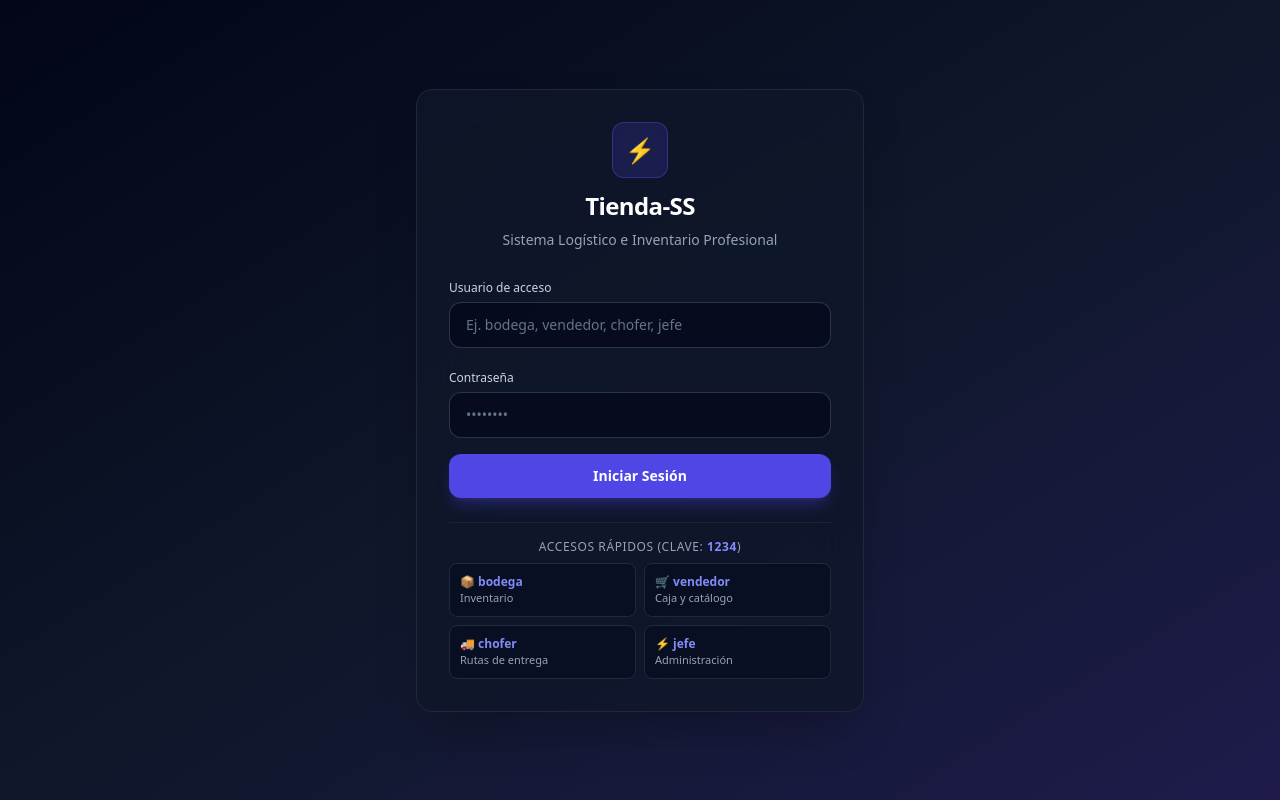
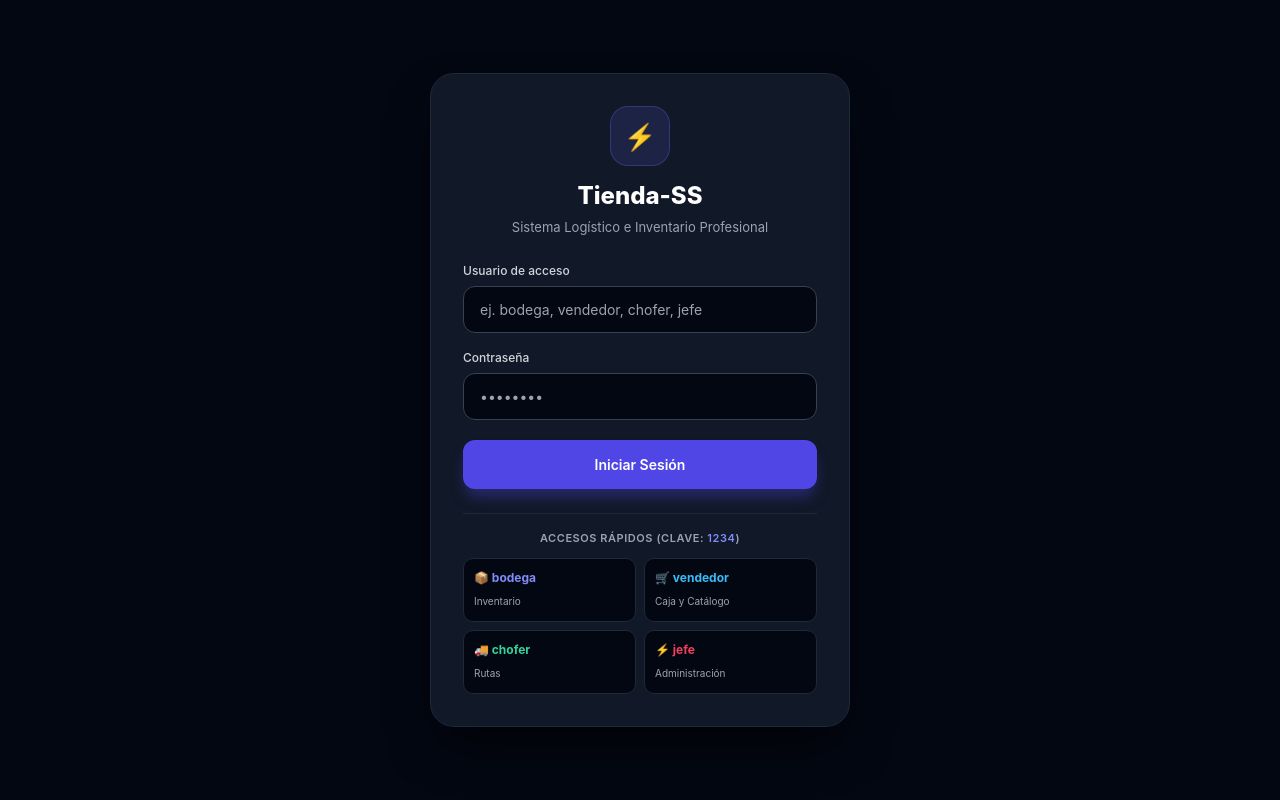
Before and after one commit to elprofenica505-ai/Tienda-SS, a Next.js app: page / in a window 1280 px wide. Built offline with nearby package versions, Linux system fonts and the light colour scheme.

Commit message:
Update page.tsx

```diff
--- a/app/page.tsx
+++ b/app/page.tsx
@@ -21,85 +21,158 @@ export default function TiendaSSApp() {
     ) {
       setRol(userClean);
     } else {
-      setError('Credenciales incorrectas. Verifica tu usuario y contraseña (1234).');
+      setError('Credenciales incorrectas. Usa clave: 1234');
     }
   };
 
   if (!rol) {
     return (
-      <main className="min-h-screen bg-gradient-to-br from-slate-950 via-slate-900 to-indigo-950 flex items-center justify-center p-4">
-        <div className="w-full max-w-md bg-slate-900/80 backdrop-blur-xl border border-slate-800 rounded-2xl shadow-2xl p-8 space-y-6">
+      <main style={{
+        minHeight: '100vh',
+        backgroundColor: '#030712',
+        display: 'flex',
+        alignItems: 'center',
+        justifyContent: 'center',
+        padding: '16px',
+        fontFamily: '-apple-system, BlinkMacSystemFont, "Segoe UI", Roboto, Helvetica, Arial, sans-serif'
+      }}>
+        <div style={{
+          width: '100%',
+          maxWidth: '420px',
+          backgroundColor: '#111827',
+          border: '1px solid #1f2937',
+          borderRadius: '24px',
+          boxShadow: '0 25px 50px -12px rgba(0, 0, 0, 0.7)',
+          padding: '32px',
+          boxSizing: 'border-box'
+        }}>
 
-          {/* Encabezado */}
-          <div className="text-center space-y-2">
-            <div className="inline-flex items-center justify-center w-14 h-14 rounded-xl bg-indigo-600/20 border border-indigo-500/30 text-indigo-400 text-2xl font-bold mb-1 shadow-inner">
+          {/* Logo e Icono */}
+          <div style={{ textAlign: 'center', marginBottom: '24px' }}>
+            <div style={{
+              display: 'inline-flex',
+              alignItems: 'center',
+              justifyContent: 'center',
+              width: '60px',
+              height: '60px',
+              borderRadius: '18px',
+              backgroundColor: 'rgba(99, 102, 241, 0.15)',
+              border: '1px solid rgba(99, 102, 241, 0.3)',
+              color: '#818cf8',
+              fontSize: '26px',
+              marginBottom: '12px'
+            }}>
               ⚡
             </div>
-            <h1 className="text-2xl font-extrabold tracking-tight text-white">Tienda-SS</h1>
-            <p className="text-sm text-slate-400">Sistema Logístico e Inventario Profesional</p>
+            <h1 style={{ color: '#ffffff', fontSize: '24px', fontWeight: 800, margin: '0 0 4px 0' }}>Tienda-SS</h1>
+            <p style={{ color: '#9ca3af', fontSize: '13px', margin: 0 }}>Sistema Logístico e Inventario Profesional</p>
           </div>
 
-          {/* Formulario de Acceso */}
-          <form onSubmit={handleLogin} className="space-y-4">
+          {/* Formulario */}
+          <form onSubmit={handleLogin} style={{ display: 'flex', flexDirection: 'column', gap: '16px' }}>
             {error && (
-              <div className="bg-rose-500/10 border border-rose-500/30 text-rose-400 text-xs p-3 rounded-xl text-center">
+              <div style={{
+                backgroundColor: 'rgba(244, 63, 94, 0.1)',
+                border: '1px solid rgba(244, 63, 94, 0.3)',
+                color: '#fb7185',
+                fontSize: '12px',
+                padding: '12px',
+                borderRadius: '12px',
+                textAlign: 'center'
+              }}>
                 {error}
               </div>
             )}
 
-            <div className="space-y-1">
-              <label className="text-xs font-medium text-slate-300">Usuario de acceso</label>
+            <div>
+              <label style={{ display: 'block', color: '#d1d5db', fontSize: '12px', fontWeight: 500, marginBottom: '6px' }}>
+                Usuario de acceso
+              </label>
               <input
                 type="text"
-                placeholder="Ej. bodega, vendedor, chofer, jefe"
+                placeholder="ej. bodega, vendedor, chofer, jefe"
                 value={usuario}
                 onChange={(e) => setUsuario(e.target.value)}
-                className="w-full bg-slate-950/60 border border-slate-700/80 rounded-xl px-4 py-3 text-sm text-white placeholder-slate-500 focus:outline-none focus:border-indigo-500 focus:ring-1 focus:ring-indigo-500 transition"
+                style={{
+                  width: '100%',
+                  backgroundColor: '#030712',
+                  border: '1px solid #374151',
+                  borderRadius: '12px',
+                  padding: '12px 16px',
+                  fontSize: '14px',
+                  color: '#ffffff',
+                  boxSizing: 'border-box',
+                  outline: 'none'
+                }}
                 required
               />
             </div>
 
-            <div className="space-y-1">
-              <label className="text-xs font-medium text-slate-300">Contraseña</label>
+            <div>
+              <label style={{ display: 'block', color: '#d1d5db', fontSize: '12px', fontWeight: 500, marginBottom: '6px' }}>
+                Contraseña
+              </label>
               <input
                 type="password"
                 placeholder="••••••••"
                 value={password}
                 onChange={(e) => setPassword(e.target.value)}
-                className="w-full bg-slate-950/60 border border-slate-700/80 rounded-xl px-4 py-3 text-sm text-white placeholder-slate-500 focus:outline-none focus:border-indigo-500 focus:ring-1 focus:ring-indigo-500 transition"
+                style={{
+                  width: '100%',
+                  backgroundColor: '#030712',
+                  border: '1px solid #374151',
+                  borderRadius: '12px',
+                  padding: '12px 16px',
+                  fontSize: '14px',
+                  color: '#ffffff',
+                  boxSizing: 'border-box',
+                  outline: 'none'
+                }}
                 required
               />
             </div>
 
             <button
               type="submit"
-              className="w-full bg-indigo-600 hover:bg-indigo-500 active:scale-[0.99] text-white font-semibold rounded-xl py-3 text-sm shadow-lg shadow-indigo-600/30 transition duration-200"
+              style={{
+                width: '100%',
+                backgroundColor: '#4f46e5',
+                color: '#ffffff',
+                fontWeight: 600,
+                borderRadius: '12px',
+                padding: '14px',
+                fontSize: '14px',
+                border: 'none',
+                cursor: 'pointer',
+                boxShadow: '0 10px 15px -3px rgba(79, 70, 229, 0.4)',
+                marginTop: '4px'
+              }}
             >
               Iniciar Sesión
             </button>
           </form>
 
-          {/* Accesos rápidos de prueba */}
-          <div className="border-t border-slate-800/80 pt-4 space-y-2">
-            <p className="text-xs font-medium text-slate-400 text-center uppercase tracking-wider">
-              Accesos rápidos (Clave: <span className="text-indigo-400 font-bold">1234</span>)
+          {/* Accesos rápidos visuales y ordenados */}
+          <div style={{ borderTop: '1px solid #1f2937', marginTop: '24px', paddingTop: '16px' }}>
+            <p style={{ color: '#9ca3af', fontSize: '11px', textAlign: 'center', textTransform: 'uppercase', letterSpacing: '0.05em', marginBottom: '12px', fontWeight: 600 }}>
+              Accesos rápidos (Clave: <span style={{ color: '#818cf8' }}>1234</span>)
             </p>
-            <div className="grid grid-cols-2 gap-2 text-xs">
-              <div className="bg-slate-950/40 border border-slate-800 p-2.5 rounded-lg">
-                <span className="font-bold text-indigo-400 block">📦 bodega</span>
-                <span className="text-slate-400 text-[11px]">Inventario</span>
+            <div style={{ display: 'grid', gridTemplateColumns: '1fr 1fr', gap: '8px' }}>
+              <div style={{ backgroundColor: '#030712', border: '1px solid #1f2937', padding: '10px', borderRadius: '10px' }}>
+                <span style={{ color: '#818cf8', fontWeight: 700, fontSize: '12px', display: 'block' }}>📦 bodega</span>
+                <span style={{ color: '#9ca3af', fontSize: '10px' }}>Inventario</span>
               </div>
-              <div className="bg-slate-950/40 border border-slate-800 p-2.5 rounded-lg">
-                <span className="font-bold text-indigo-400 block">🛒 vendedor</span>
-                <span className="text-slate-400 text-[11px]">Caja y catálogo</span>
+              <div style={{ backgroundColor: '#030712', border: '1px solid #1f2937', padding: '10px', borderRadius: '10px' }}>
+                <span style={{ color: '#38bdf8', fontWeight: 700, fontSize: '12px', display: 'block' }}>🛒 vendedor</span>
+                <span style={{ color: '#9ca3af', fontSize: '10px' }}>Caja y Catálogo</span>
               </div>
-              <div className="bg-slate-950/40 border border-slate-800 p-2.5 rounded-lg">
-                <span className="font-bold text-indigo-400 block">🚚 chofer</span>
-                <span className="text-slate-400 text-[11px]">Rutas de entrega</span>
+              <div style={{ backgroundColor: '#030712', border: '1px solid #1f2937', padding: '10px', borderRadius: '10px' }}>
+                <span style={{ color: '#34d399', fontWeight: 700, fontSize: '12px', display: 'block' }}>🚚 chofer</span>
+                <span style={{ color: '#9ca3af', fontSize: '10px' }}>Rutas</span>
               </div>
-              <div className="bg-slate-950/40 border border-slate-800 p-2.5 rounded-lg">
-                <span className="font-bold text-indigo-400 block">⚡ jefe</span>
-                <span className="text-slate-400 text-[11px]">Administración</span>
+              <div style={{ backgroundColor: '#030712', border: '1px solid #1f2937', padding: '10px', borderRadius: '10px' }}>
+                <span style={{ color: '#f43f5e', fontWeight: 700, fontSize: '12px', display: 'block' }}>⚡ jefe</span>
+                <span style={{ color: '#9ca3af', fontSize: '10px' }}>Administración</span>
               </div>
             </div>
           </div>
@@ -110,11 +183,20 @@ export default function TiendaSSApp() {
   }
 
   return (
-    <div className="relative min-h-screen bg-slate-950">
-      <div className="absolute top-4 right-4 z-50">
+    <div style={{ position: 'relative', minHeight: '100vh', backgroundColor: '#030712' }}>
+      <div style={{ position: 'absolute', top: '16px', right: '16px', zIndex: 50 }}>
         <button
           onClick={() => setRol(null)}
-          className="bg-slate-800 hover:bg-slate-700 text-slate-200 border border-slate-700 px-4 py-2 rounded-xl text-xs font-medium shadow-md transition"
+          style={{
+            backgroundColor: '#1f2937',
+            color: '#e5e7eb',
+            border: '1px solid #374151',
+            padding: '8px 16px',
+            borderRadius: '10px',
+            fontSize: '12px',
+            fontWeight: 500,
+            cursor: 'pointer'
+          }}
         >
           🚪 Cerrar Sesión
         </button>
@@ -124,20 +206,20 @@ export default function TiendaSSApp() {
       {rol === 'vendedor' && <ModuloVentas />}
       {rol === 'chofer' && <ModuloChofer />}
       {rol === 'jefe' && (
-        <div className="min-h-screen bg-slate-900 text-slate-100 p-8 flex flex-col items-center justify-center space-y-6">
-          <div className="max-w-xl w-full bg-slate-800 border border-slate-700 p-8 rounded-2xl shadow-xl text-center space-y-4">
-            <h1 className="text-3xl font-bold text-indigo-400">Panel General de Administración</h1>
-            <p className="text-slate-300 text-sm">
-              Bienvenido al núcleo de control gerencial de Tienda-SS. Desde aquí supervisas operaciones globales, finanzas y logística.
+        <div style={{ minHeight: '100vh', backgroundColor: '#030712', color: '#f3f4f6', padding: '32px', display: 'flex', alignItems: 'center', justifyContent: 'center' }}>
+          <div style={{ maxWidth: '500px', width: '100%', backgroundColor: '#111827', border: '1px solid #1f2937', padding: '32px', borderRadius: '20px', textAlign: 'center' }}>
+            <h1 style={{ color: '#818cf8', fontSize: '24px', fontWeight: 'bold', marginBottom: '12px' }}>Panel General de Administración</h1>
+            <p style={{ color: '#9ca3af', fontSize: '14px', lineHeight: 1.5, marginBottom: '24px' }}>
+              Bienvenido al núcleo operativo general de Tienda-SS. Supervisión general y métricas en tiempo real.
             </p>
-            <div className="grid grid-cols-2 gap-4 pt-4">
-              <div className="bg-slate-900 p-4 rounded-xl border border-slate-700">
-                <span className="text-2xl font-bold text-emerald-400 block">$12,450</span>
-                <span className="text-xs text-slate-400">Ventas del Día</span>
+            <div style={{ display: 'grid', gridTemplateColumns: '1fr 1fr', gap: '16px' }}>
+              <div style={{ backgroundColor: '#030712', padding: '16px', borderRadius: '12px', border: '1px solid #1f2937' }}>
+                <span style={{ fontSize: '20px', fontWeight: 'bold', color: '#34d399', display: 'block' }}>$12,450</span>
+                <span style={{ fontSize: '11px', color: '#9ca3af' }}>Ventas Totales</span>
               </div>
-              <div className="bg-slate-900 p-4 rounded-xl border border-slate-700">
-                <span className="text-2xl font-bold text-indigo-400 block">4 Rutas</span>
-                <span className="text-xs text-slate-400">Activas en Ruta</span>
+              <div style={{ backgroundColor: '#030712', padding: '16px', borderRadius: '12px', border: '1px solid #1f2937' }}>
+                <span style={{ fontSize: '20px', fontWeight: 'bold', color: '#818cf8', display: 'block' }}>4 Rutas</span>
+                <span style={{ fontSize: '11px', color: '#9ca3af' }}>Camiones en Ruta</span>
               </div>
             </div>
           </div>
```
